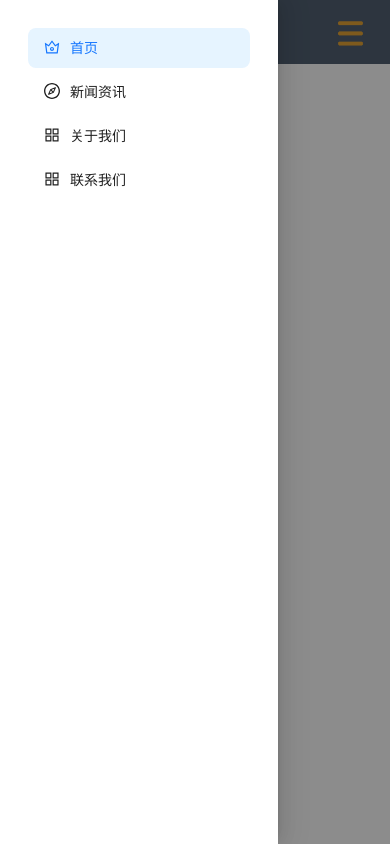
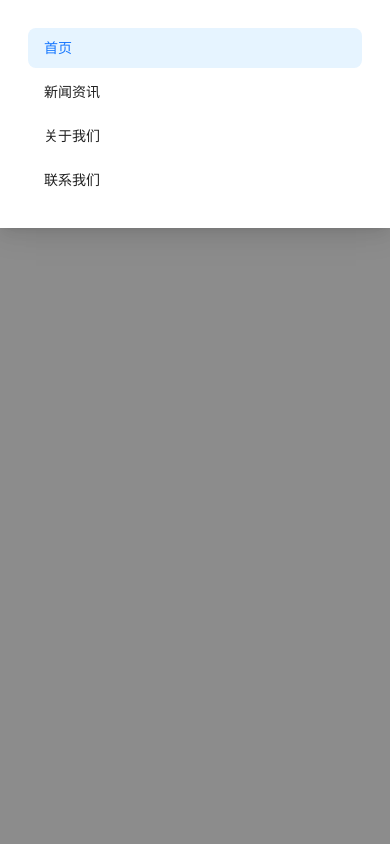
Before and after one commit to MENHL/vue_animal, a Vue app: page /home in a window 390 px wide. Both pictures are taken after a click on the element 350 px from the left and 32 px from the top of the page. Built offline with nearby package versions, Linux system fonts and the light colour scheme.

Commit message:
移动端菜单栏显示优化:将left更改为top显示

```diff
--- a/src/components/HeaderMove.vue
+++ b/src/components/HeaderMove.vue
@@ -7,7 +7,7 @@
 </template>
 
 <script setup>
-import { h, ref, computed, watch, onMounted } from 'vue'
+import { ref, computed, watch, onMounted } from 'vue'
 import { useRouter, useRoute } from 'vue-router'
 
 
@@ -53,11 +53,6 @@ const items = computed(() => {
                 key: path,
                 label: meta.title,
                 title: meta.title,
-                // 在这里统一控制所有图标的大小
-                icon: () =>
-                    h(meta.icon, {
-                        style: { fontSize: '16px' },
-                    }),
             }
         })
 })
--- a/src/views/HeaderMenu.vue
+++ b/src/views/HeaderMenu.vue
@@ -19,7 +19,7 @@
       </a-row>
       <!-- 移动显示 -->
       <div class="globe_move">
-         <a-drawer class="drawer" :width="278" :placement="placement" :closable="false" :open="open" @close="onClose">
+         <a-drawer class="drawer" :height="228" :placement="placement" :closable="false" :open="open" @close="onClose">
             <HeaderMove />
          </a-drawer>
       </div>
@@ -32,7 +32,7 @@ import HeaderMove from '@/components/HeaderMove.vue';
 import { h, ref, computed, watch, onMounted, onUnmounted } from 'vue'
 import { useRouter, useRoute } from 'vue-router'
 
-const placement = ref('left');
+const placement = ref('top');
 const open = ref(false);
 let resizeTimer = null; // 用于防抖
 
```
